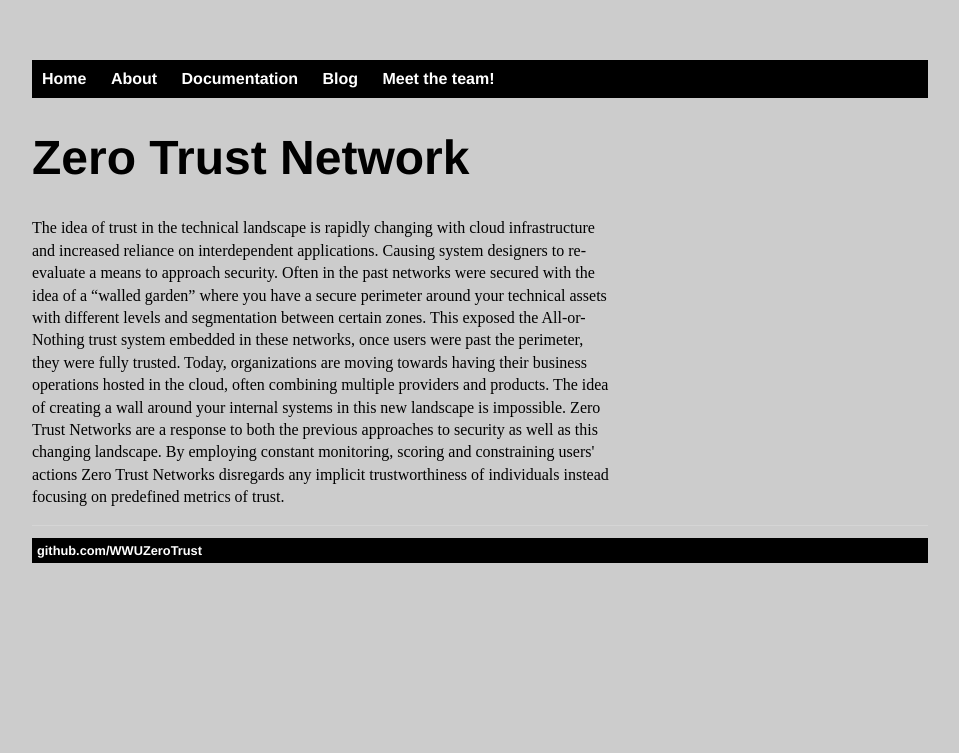
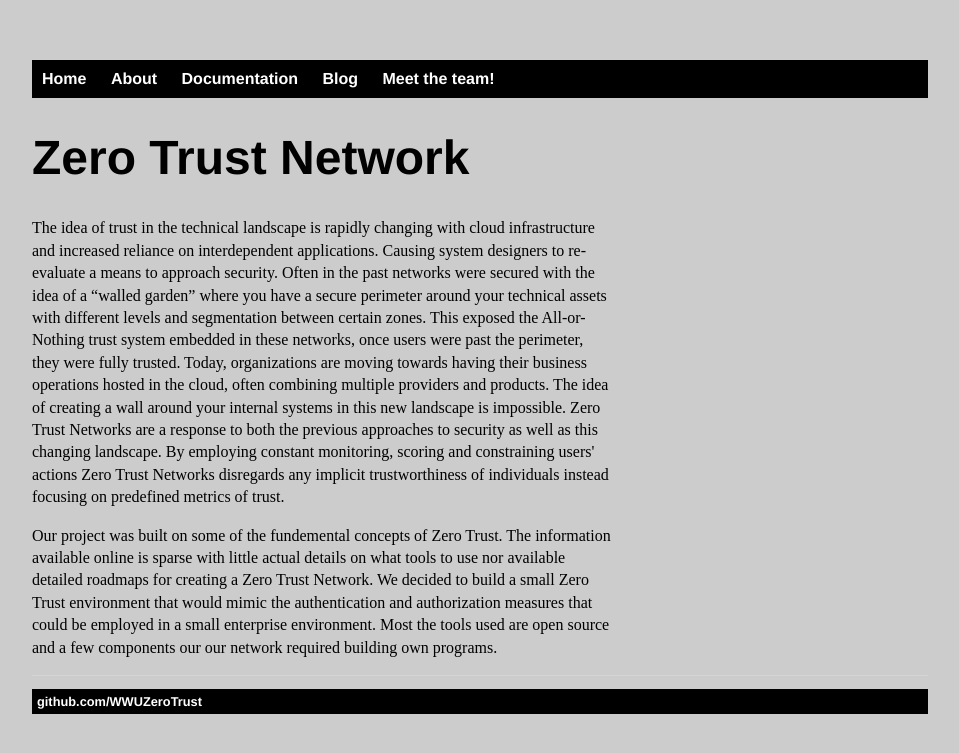
Before and after one commit to WWUZeroTrust/WWUZeroTrust.github.io, a Jekyll site: the page built from about/index.html, in a window 1280 px wide. Shown: the top 753 px of the page, without its empty margins (160-1119 px from the left). Built offline with Jekyll 4.4.1, drawn with Linux system fonts in a browser that asks for light colours.

Commit message:
Update index.html

```diff
--- a/about/index.html
+++ b/about/index.html
@@ -16,4 +16,11 @@ title: Zero Trust Network
 			actions Zero Trust Networks disregards any implicit trustworthiness of individuals instead focusing on predefined
 			metrics of trust. </p>
 
+		<p> Our project was built on some of the fundemental concepts of Zero Trust. The information available online is
+			sparse with little actual details on what tools to use nor available detailed roadmaps for creating a Zero Trust Network. We decided
+			to build a small Zero Trust environment that would mimic the authentication and authorization measures that could
+			be employed in a small enterprise environment. Most the tools used are open source and a few components our our network
+			required building own programs.
+				</p>
+
 	</ul>
```
